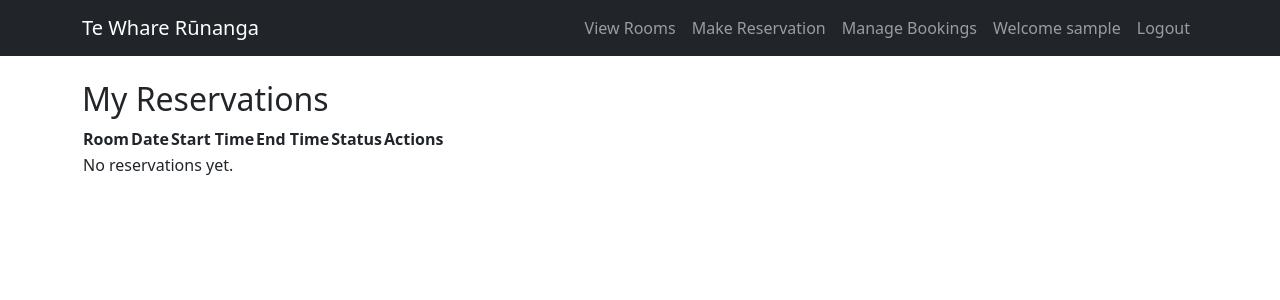
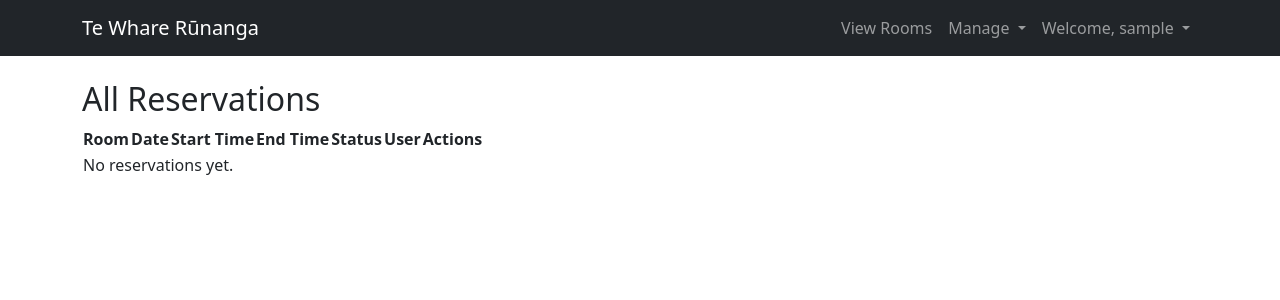
Before and after one commit to RurushaChi/ISCG7420_Assignment1_Task2_1509445, a Django app: page /booking/booking/manage_bookings/ in a window 1280 px wide. Shown: the top 300 px of the page. Run offline with Django 5.2, Linux system fonts and the light colour scheme; the visitor is signed in with stand-in values (Sample User, id 1); data comes from the database, SQL or seed files in the repository; data that the repository does not hold is empty.

Commit message:
Nav bar updated.

```diff
--- a/templates/booking/base.html
+++ b/templates/booking/base.html
@@ -1,25 +1,69 @@
 <!DOCTYPE html>
 <html>
 <head>
-    <title>Te Whare Rūnanga </title>
+    <title>Te Whare Rūnanga</title>
     <link rel="stylesheet" href="https://cdn.jsdelivr.net/npm/bootstrap@5.3.3/dist/css/bootstrap.min.css">
 </head>
 <body>
     <nav class="navbar navbar-expand-lg navbar-dark bg-dark">
         <div class="container">
-            <a class="navbar-brand" href="{% url 'index' %}">Te Whare Rūnanga </a>
-            <div class="collapse navbar-collapse">
+            <a class="navbar-brand" href="{% url 'index' %}">Te Whare Rūnanga</a>
+
+            <button class="navbar-toggler" type="button" data-bs-toggle="collapse" data-bs-target="#navbarNav">
+                <span class="navbar-toggler-icon"></span>
+            </button>
+
+            <div class="collapse navbar-collapse" id="navbarNav">
                 <ul class="navbar-nav ms-auto">
-                    <li class="nav-item"><a class="nav-link" href="{% url 'available_rooms' %}">View Rooms</a></li>
-                    <li class="nav-item"><a class="nav-link" href="{% url 'make_reservation' %}">Make Reservation</a></li>
+                    <!-- View Rooms (always visible) -->
+                    <li class="nav-item">
+                        <a class="nav-link" href="{% url 'available_rooms' %}">View Rooms</a>
+                    </li>
 
                     {% if user.is_authenticated %}
-                        <li class="nav-item"><a class="nav-link" href="{% url 'manage_bookings' %}">Manage Bookings</a></li>
-                        <li class="nav-item"><span class="nav-link">Welcome {{ user.username }}</span></li>
-                        <li class="nav-item"><a class="nav-link" href="{% url 'logout' %}">Logout</a></li>
+                        {% if user.is_superuser %}
+                            <!-- Admin Manage Dropdown -->
+                            <li class="nav-item dropdown">
+                                <a class="nav-link dropdown-toggle" href="#" id="manageDropdown" role="button"
+                                   data-bs-toggle="dropdown" aria-expanded="false">
+                                    Manage
+                                </a>
+                                <ul class="dropdown-menu" aria-labelledby="manageDropdown">
+                                    <li><a class="dropdown-item" href="{% url 'available_rooms' %}">Rooms</a></li>
+                                    <li><a class="dropdown-item" href="{% url 'manage_bookings' %}">Reservations</a></li>
+                                    <li><a class="dropdown-item" href="/admin/auth/user/">Users</a></li>
+                                </ul>
+                            </li>
+                        {% else %}
+                            <!-- Regular User Only -->
+                            <li class="nav-item">
+                                <a class="nav-link" href="{% url 'make_reservation' %}">Make Reservation</a>
+                            </li>
+                            <li class="nav-item">
+                                <a class="nav-link" href="{% url 'manage_bookings' %}">Manage Bookings</a>
+                            </li>
+                        {% endif %}
+
+                        <!-- Welcome Dropdown for All Logged-In Users -->
+                        <li class="nav-item dropdown">
+                            <a class="nav-link dropdown-toggle" href="#" id="userDropdown" role="button"
+                               data-bs-toggle="dropdown" aria-expanded="false">
+                                Welcome, {{ user.username }}
+                            </a>
+                            <ul class="dropdown-menu dropdown-menu-end" aria-labelledby="userDropdown">
+                                <li><a class="dropdown-item" href="#">Profile</a></li>
+                                <li><hr class="dropdown-divider"></li>
+                                <li><a class="dropdown-item" href="{% url 'logout' %}">Logout</a></li>
+                            </ul>
+                        </li>
                     {% else %}
-                        <li class="nav-item"><a class="nav-link" href="{% url 'signup' %}">Create Profile</a></li>
-                        <li class="nav-item"><a class="nav-link" href="{% url 'login' %}">Login</a></li>
+                        <!-- Not Logged In -->
+                        <li class="nav-item">
+                            <a class="nav-link" href="{% url 'signup' %}">Create Profile</a>
+                        </li>
+                        <li class="nav-item">
+                            <a class="nav-link" href="{% url 'login' %}">Login</a>
+                        </li>
                     {% endif %}
                 </ul>
             </div>
@@ -29,5 +73,7 @@
     <div class="container mt-4">
         {% block content %}{% endblock %}
     </div>
+
+    <script src="https://cdn.jsdelivr.net/npm/bootstrap@5.3.3/dist/js/bootstrap.bundle.min.js"></script>
 </body>
 </html>
--- a/templates/booking/manage_bookings.html
+++ b/templates/booking/manage_bookings.html
@@ -1,6 +1,13 @@
 {% extends 'booking/base.html' %}
 {% block content %}
-<h2>My Reservations</h2>
+<h2>
+  {% if user.is_staff %}
+    All Reservations
+  {% else %}
+    My Reservations
+  {% endif %}
+</h2>
+
 <table>
     <tr>
         <th>Room</th>
@@ -8,6 +15,9 @@
         <th>Start Time</th>
         <th>End Time</th>
         <th>Status</th>
+        {% if user.is_staff %}
+          <th>User</th>
+        {% endif %}
         <th>Actions</th>
     </tr>
     {% for res in reservations %}
@@ -17,6 +27,9 @@
         <td>{{ res.start_time }}</td>
         <td>{{ res.end_time }}</td>
         <td>{{ res.status }}</td>
+        {% if user.is_staff %}
+          <td>{{ res.user.username }}</td>
+        {% endif %}
         <td>
             <a href="{% url 'edit_booking' res.booking_id %}">Edit</a> |
             <a href="{% url 'cancel_booking' res.booking_id %}">Cancel</a>
```
